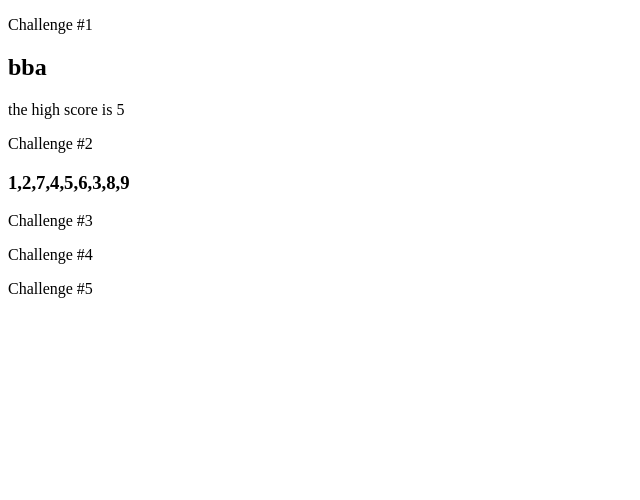
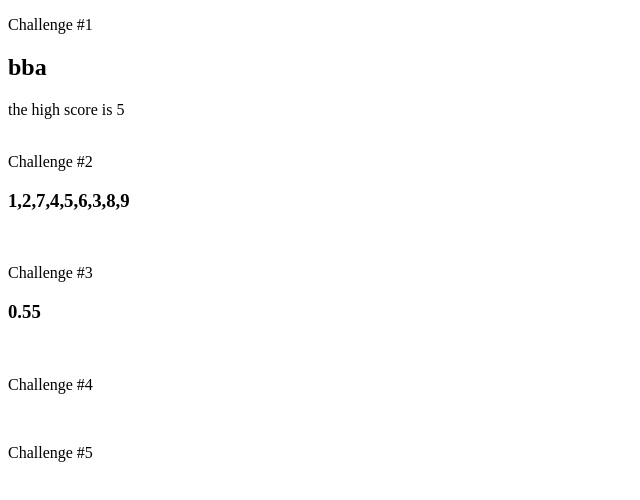
Before and after one commit to Junochop/jsArrayChallenges, a plain HTML site: page index.html in a window 1280 px wide. Shown: the whole page, without its empty margins (0-640 px from the left). Drawn offline with Linux system fonts and the light colour scheme.

Commit message:
challenge 3 complete

```diff
--- a/index.html
+++ b/index.html
@@ -10,20 +10,22 @@
 </head>
 <body>
     <p>Challenge #1</p>
-    <div id="challenge-1"></div>
+    <div id="challenge-1"></div><br>
+
     <p>Challenge #2</p>
-    <div id="challenge-2"></div>
+    <div id="challenge-2"></div><br>
+
     <p>Challenge #3</p>
-    <div id="challenge-3"></div>
+    <div id="challenge-3"></div><br>
     <p>Challenge #4</p>
-    <div id="challenge-4"></div>
+    <div id="challenge-4"></div><br>
     <p>Challenge #5</p>
-    <div id="challenge-5"></div>
-    <div id="challenge-6"></div>
-    <div id="challenge-7"></div>
-    <div id="challenge-8"></div>
-    <div id="challenge-9"></div>
-    <div id="challenge-10"></div>
+    <div id="challenge-5"></div><br>
+    <div id="challenge-6"></div><br>
+    <div id="challenge-7"></div><br>
+    <div id="challenge-8"></div><br>
+    <div id="challenge-9"></div><br>
+    <div id="challenge-10"></div><br>
 
 
 
--- a/main.js
+++ b/main.js
@@ -50,3 +50,16 @@ document.getElementById("challenge-2").innerHTML = "<h3>" + changeNum(string1)+
 // var string2 = string1.replace(/3/g, "a").replace(/7/g,"b");
 // var string3 = string2.replace(/a/g, 7).replace(/b/g, 3);
 // console.log(string3);
+
+
+//Challenge 3
+var challengeThreeInputA = [0, 0, 0, 0, 0, 0, 0, 0.55, 0, 0];
+var answer3 = "";
+
+for (var a = 0; a < challengeThreeInputA.length; a++){
+    if(challengeThreeInputA[0] !== challengeThreeInputA[a]){
+     answer3 = challengeThreeInputA[a];
+    }
+}
+
+document.getElementById("challenge-3").innerHTML = "<h3>" + answer3 + "</h3>";
```
